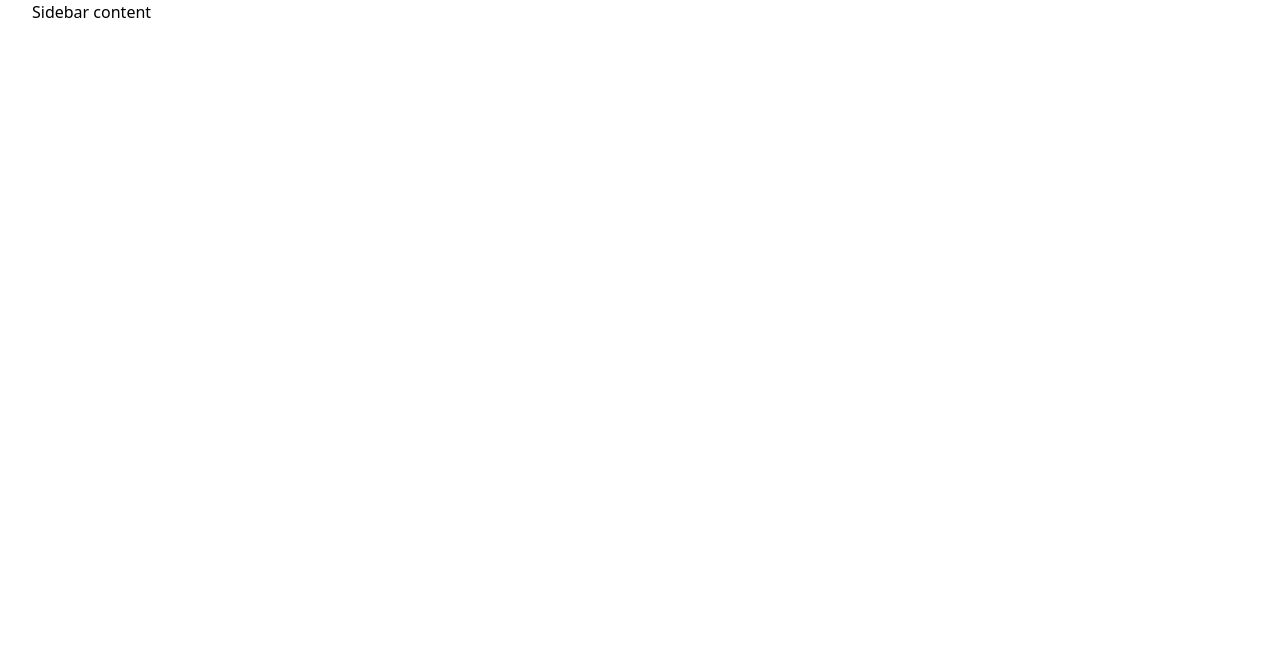
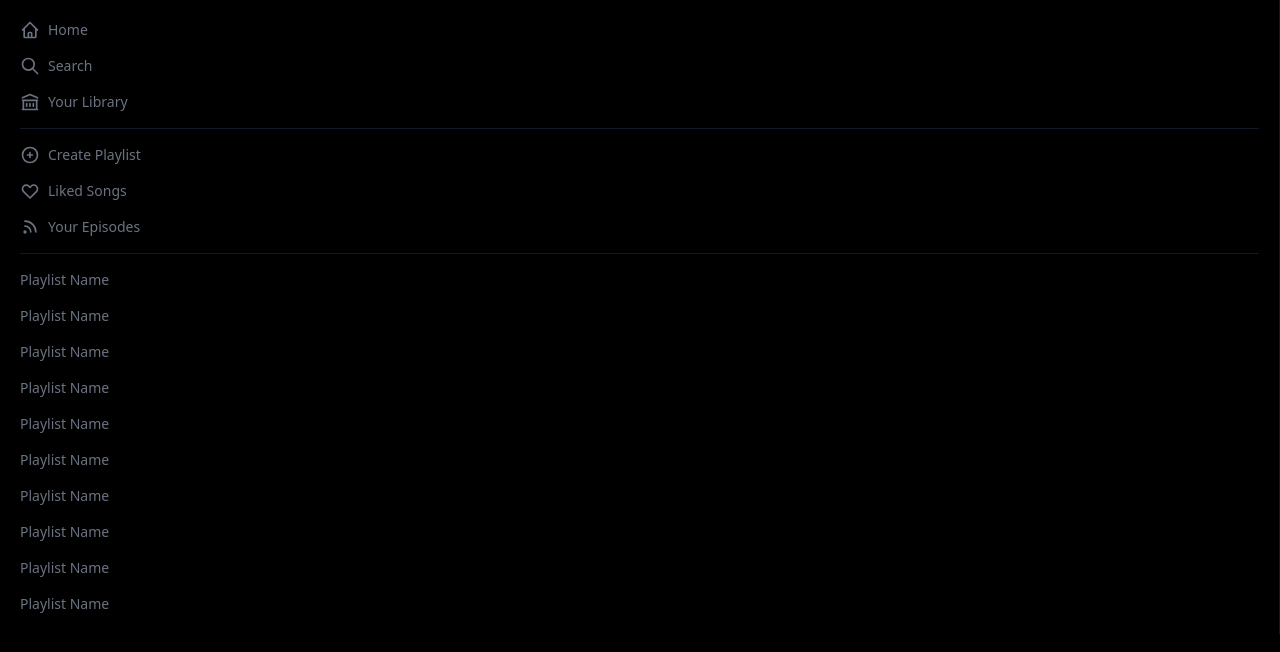
Before and after one commit to mbakin/spotify-clone, a Next.js app: page / in a window 1280 px wide. Shown: the top 652 px of the page. Built offline with nearby package versions, Linux system fonts and the light colour scheme.

Commit message:
feat: add `Sidebar.js` component with styles

```diff
--- a/components/Sidebar.js
+++ b/components/Sidebar.js
@@ -1,7 +1,54 @@
+import {
+  HomeIcon,
+  SearchIcon,
+  LibraryIcon,
+  PlusCircleIcon,
+  HeartIcon,
+  RssIcon,
+ } from '@heroicons/react/outline';
+
 function Sidebar() {
   return (
-    <div>
-      Sidebar content
+    <div className='text-gray-500 p-5 text-sm border-r border-gray-900'>
+     <div className='space-y-4'>
+       <button className='flex items-center space-x-2 hover:text-white'>
+         <HomeIcon className='h-5 w-5 ' />
+         <p>Home</p>
+       </button>
+       <button className='flex items-center space-x-2 hover:text-white'>
+         <SearchIcon className='h-5 w-5 ' />
+         <p>Search</p>
+       </button>
+       <button className='flex items-center space-x-2 hover:text-white'>
+         <LibraryIcon className='h-5 w-5 ' />
+         <p>Your Library</p>
+       </button>
+       <hr className='border-t-[0.1px] border-gray-900'/>
+       <button className='flex items-center space-x-2 hover:text-white'>
+         <PlusCircleIcon className='h-5 w-5 ' />
+         <p>Create Playlist</p>
+       </button>
+       <button className='flex items-center space-x-2 hover:text-white'>
+         <HeartIcon className='h-5 w-5 ' />
+         <p>Liked Songs</p>
+       </button>
+       <button className='flex items-center space-x-2 hover:text-white'>
+         <RssIcon className='h-5 w-5 ' />
+         <p>Your Episodes</p>
+       </button>
+       <hr className='border-t-[0.1px] border-gray-900'/>
+
+       <p className='cursor-pointer hover:text-white'>Playlist Name</p>
+       <p className='cursor-pointer hover:text-white'>Playlist Name</p>
+       <p className='cursor-pointer hover:text-white'>Playlist Name</p>
+       <p className='cursor-pointer hover:text-white'>Playlist Name</p>
+       <p className='cursor-pointer hover:text-white'>Playlist Name</p>
+       <p className='cursor-pointer hover:text-white'>Playlist Name</p>
+       <p className='cursor-pointer hover:text-white'>Playlist Name</p>
+       <p className='cursor-pointer hover:text-white'>Playlist Name</p>
+       <p className='cursor-pointer hover:text-white'>Playlist Name</p>
+       <p className='cursor-pointer hover:text-white'>Playlist Name</p>
+     </div>
     </div>
   )
 }
--- a/pages/index.js
+++ b/pages/index.js
@@ -5,13 +5,7 @@
 
 export default function Home() {
   return (
-    <div className={styles.container}>
-      <Head>
-        <title>Spotify Clone</title>
-        <meta name="description" content="Generated by create next app" />
-        <link rel="icon" href="/favicon.ico" />
-      </Head>
-
+    <div className='bg-black h-screen overflow-hidden'>
       <main>
         <Sidebar/>
       </main>
```
